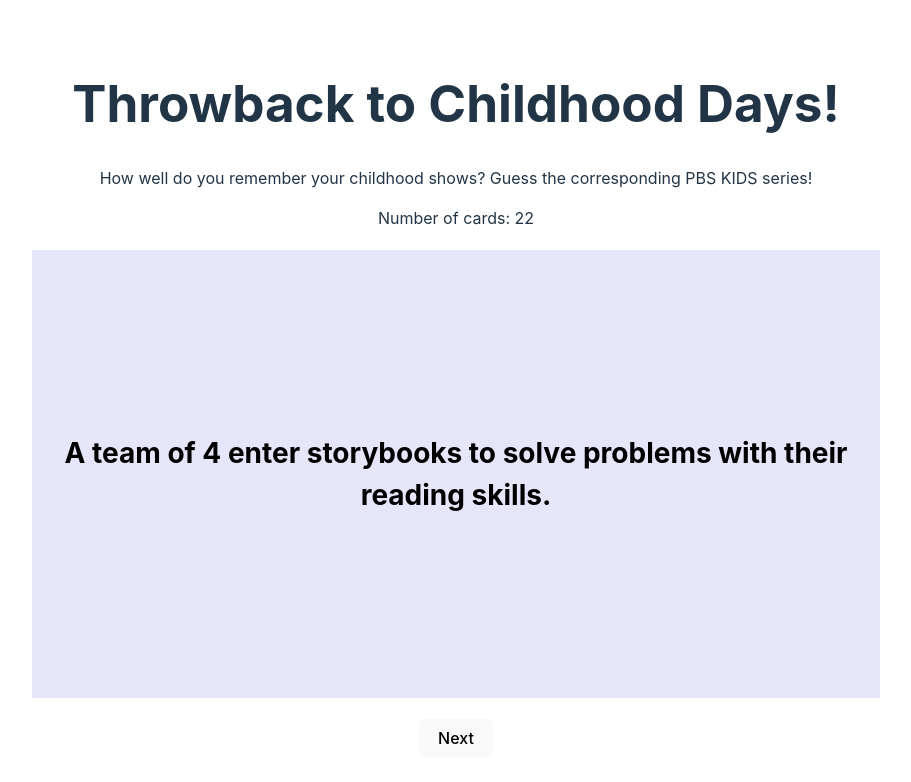
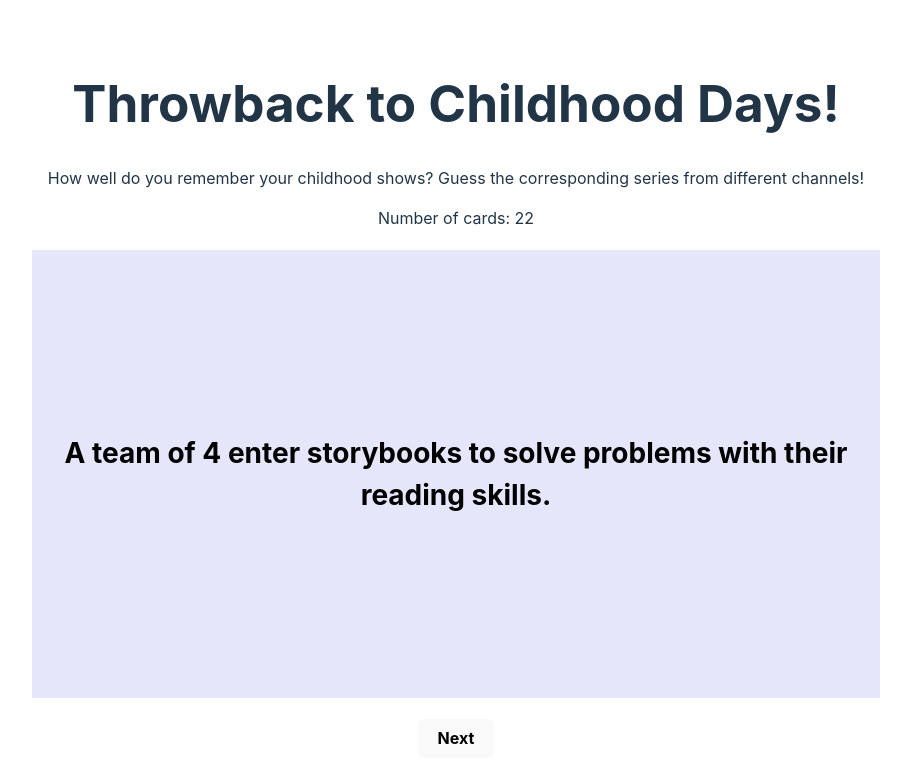
Before and after one commit to kellyy8/WEB102-Projects, a React (Vite) app in the folder 2FlashcardsPt1/: page / in a window 1280 px wide. Shown: the top 782 px of the page, without its empty margins (184-1095 px from the left). Built offline with nearby package versions, Linux system fonts and the light colour scheme.

Commit message:
Updated font sizes for paragraph and button elements for homepage.

```diff
--- a/2FlashcardsPt1/src/App.css
+++ b/2FlashcardsPt1/src/App.css
@@ -5,6 +5,12 @@
   text-align: center;
 }
 
+p.info {
+  font-size: 16px;
+}
+
 button.next {
+  font-size: 16px;
+  font-weight: bold;
   border: 1px solid white;
 }
--- a/2FlashcardsPt1/src/App.jsx
+++ b/2FlashcardsPt1/src/App.jsx
@@ -131,8 +131,8 @@
     <div>
       <div>
         <h1>Throwback to Childhood Days!</h1>
-        <p>How well do you remember your childhood shows? Guess the corresponding PBS KIDS series!</p>
-        <p>Number of cards: {numCards}</p>
+        <p className="info">How well do you remember your childhood shows? Guess the corresponding series from different channels!</p>
+        <p className="info">Number of cards: {numCards}</p>
       </div>
       <Flashcard
         key={questionIndex}
```
